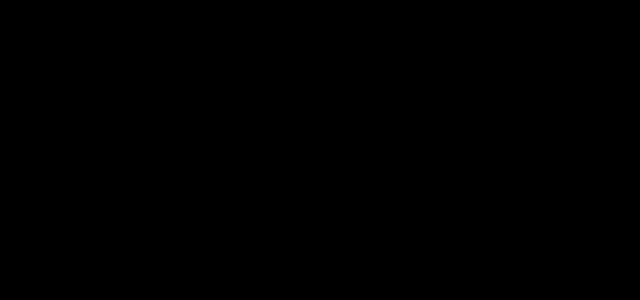
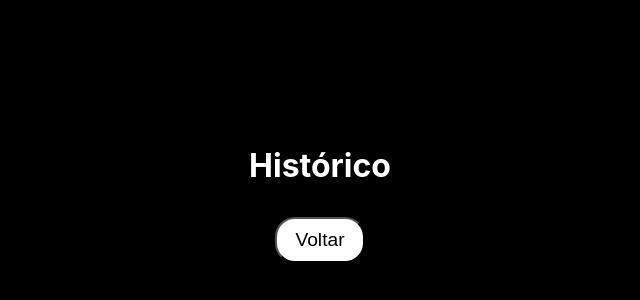
Before and after one commit to paulodegodoi/clicksoft-hubusca, a React (Create React App) app: page /historic in a window 1280 px wide. Shown: the part 188-488 px from the top of the page, without its empty margins (320-960 px from the left). Built offline with nearby package versions, Linux system fonts and the light colour scheme; the HTML template or start-up script is replaced by a standard one.

Commit message:
Componente criado para navegar até "/userInfo" através da Home

```diff
--- a/src/components/container/index.tsx
+++ b/src/components/container/index.tsx
@@ -1,8 +1,8 @@
-import { JsxElement } from 'typescript'
+import { ReactNode } from 'react'
 import { Container } from './styles'
 
 type Props = {
-    children: JSX.Element | JSX.Element[]
+    children: ReactNode
 }
 
 const MainContainer = (props: Props) => (
--- /dev/null
+++ b/src/components/layout/buttons/btnBack.tsx
@@ -0,0 +1,11 @@
+import { Btn } from "./btnBackStyles";
+
+import React from "react";
+import { useNavigate } from "react-router-dom";
+
+export default function BtnBack() {
+    const navigate = useNavigate();
+    const handleOnClick = (route: string) => navigate(route);
+
+    return <Btn onClick={() => handleOnClick("/")}>Voltar</Btn>;
+}
--- /dev/null
+++ b/src/components/layout/buttons/btnBackStyles.ts
@@ -0,0 +1,18 @@
+import styled from "styled-components";
+
+export const Btn = styled.button`
+    width: 7%;
+    padding: 10px 0;
+    border-radius: 20px;
+    font-size: 1.2rem;
+    color: #000;
+    background-color: #fff;
+    margin-bottom: 1rem;
+    cursor: pointer;
+    transition: 0.5s;
+
+    &:hover {
+        background-color: #ccc;
+        transform: scale(1.1);
+    }
+`;
--- /dev/null
+++ b/src/components/layout/buttons/btnHistoric.tsx
@@ -0,0 +1,11 @@
+import { Btn } from "./btnBackStyles";
+
+import React from "react";
+import { useNavigate } from "react-router-dom";
+
+export default function BtnHistoric() {
+    const navigate = useNavigate();
+    const handleOnClick = (route: string) => navigate(route);
+
+    return <Btn onClick={() => handleOnClick("/historic")}>Histórico</Btn>;
+}
--- /dev/null
+++ b/src/components/layout/titles/styles.ts
@@ -0,0 +1,6 @@
+import styled from "styled-components";
+
+export const Title = styled.h1`
+    color: white;
+    margin-bottom: 1em;
+`;
--- /dev/null
+++ b/src/components/layout/titles/titleHistoric.tsx
@@ -0,0 +1,5 @@
+import { Title } from "./styles";
+
+export default function TitleHistoric() {
+    return <Title>Histórico</Title>;
+}
--- /dev/null
+++ b/src/components/userSearchedAvatar/index.tsx
@@ -0,0 +1,21 @@
+import { useNavigate } from "react-router-dom";
+
+import { ContainerSearch, ProfilePictureSearch } from "./styles";
+
+type Props = {
+    url: string
+    altText: string
+}
+
+const UserSearchedAvatar = (props: Props) => {
+    const navigate = useNavigate();
+    const handleOnClick = (route: string) => navigate(route);
+
+    return (
+        <ContainerSearch onClick={() => handleOnClick("/userInfo")}>
+            <ProfilePictureSearch src={props.url} alt={props.altText} />
+        </ContainerSearch>
+    )
+}
+
+export default UserSearchedAvatar
--- /dev/null
+++ b/src/components/userSearchedAvatar/styles.ts
@@ -0,0 +1,21 @@
+import styled from "styled-components";
+
+export const ContainerSearch = styled.div`
+    width: 50%;
+    display: flex;
+    justify-content: center;
+`;
+
+export const ProfilePictureSearch = styled.img`
+    width: 130px;
+    height: 130px;
+    border-radius: 50%;
+    border: 5px solid #fff;
+    transition: 1s;
+
+    &:hover {
+        cursor: pointer;
+        border: 5px solid #ff7a00;
+        transform: scale(1.1);
+    }
+`;
--- a/src/pages/Historic/index.tsx
+++ b/src/pages/Historic/index.tsx
@@ -2,14 +2,19 @@
 import UserContainer from '../../components/UserContainer'
 import UserAvatar from '../../components/UserAvatar'
 import UserDetails from '../../components/UserDetails'
+import TitleHistoric from '../../components/layout/titles/titleHistoric'
+import BtnBack from '../../components/layout/buttons/btnBack'
 
 
 const Historic = () => {
-    const usersJson = Object.values(localStorage);
-    const users = usersJson.map((user) => JSON.parse(user));
-    console.log(users)
+    const usersJson = Object.values(localStorage)
+    const users = usersJson.map((user) => JSON.parse(user))
+
     return (
         <Container>
+            <TitleHistoric />
+            <BtnBack />
+            <div>
             {users.map((user, index) => {
                 return (
                     <UserContainer key={index}>
@@ -26,6 +31,7 @@
                     </UserContainer>
                 )
             })}
+            </div>
         </Container>
     )
 }
--- a/src/pages/Home/index.tsx
+++ b/src/pages/Home/index.tsx
@@ -9,15 +9,18 @@
 import UserDetails from '../../components/UserDetails'
 
 import { UserContext } from '../../context'
+import BtnHistoric from "../../components/layout/buttons/btnHistoric"
+import UserSearchedAvatar from "../../components/userSearchedAvatar"
 
 const Home = () => {
     const { userData } = useContext(UserContext)
     return (
         <Container>
+            <BtnHistoric />
             <Nav />
                 {userData?.name ? (
                     <UserContainer>
-                        <UserAvatar url={userData.avatar_url} altText={userData.login} login={userData.login}/>
+                        <UserSearchedAvatar url={userData.avatar_url} altText={userData.login} />
                         <UserDetails name={userData.name} login={userData.login} location={userData.location} />
                     </UserContainer>
                 ) : <Warning>Digite o username do GitHub</Warning>}
--- a/src/pages/UserInfo/index.tsx
+++ b/src/pages/UserInfo/index.tsx
@@ -7,12 +7,14 @@
 import UserNumber from "../../components/UserSocialDetails"
 import ReposContainer from "../../components/ReposContainer"
 import { UserContext } from "../../context"
+import BtnBack from "../../components/layout/buttons/btnBack"
 
 const UserInfo = () => {
     const { userData, userRepos } = useContext(UserContext)
 
     return (
         <Container>
+            <BtnBack />
             <UserContainer>
                 <UserAvatar
                     url={userData.avatar_url}
```
